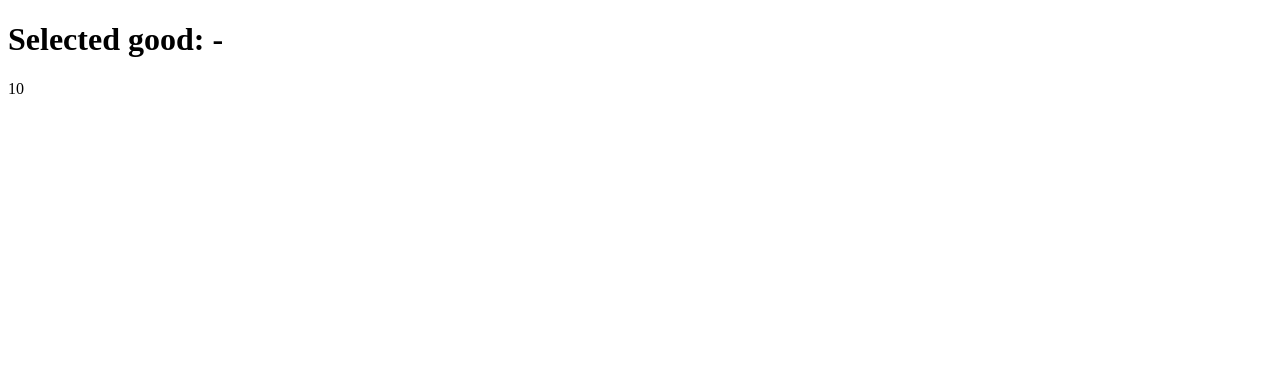
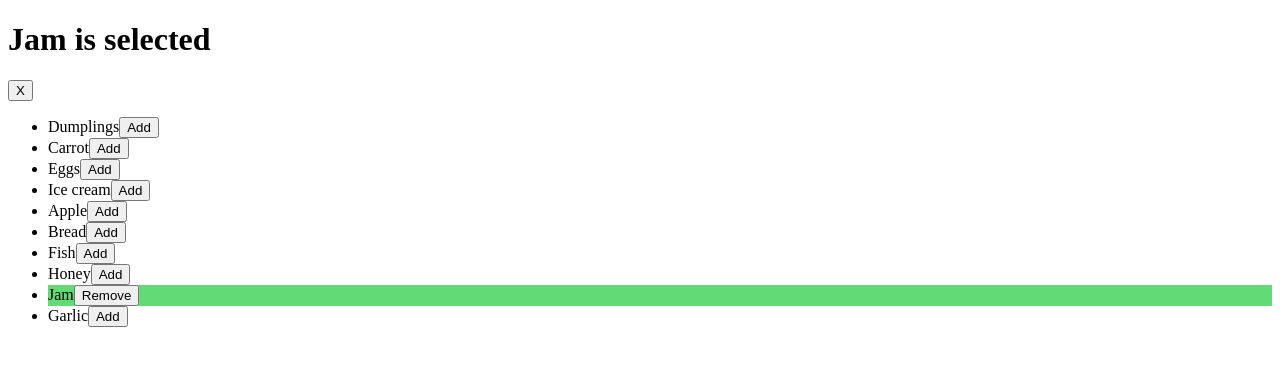
Before and after one commit to mate-academy/react_goods-selector, a React (Create React App) app: page / in a window 1280 px wide. Shown: the top 366 px of the page. Built offline with nearby package versions, Linux system fonts and the light colour scheme.

Commit message:
solution

```diff
--- a/package.json
+++ b/package.json
@@ -10,6 +10,7 @@
     "@types/react": "^17.0.15",
     "@types/react-dom": "^17.0.9",
     "bulma": "^0.9.3",
+    "classnames": "^2.3.1",
     "node-sass": "^6.0.1",
     "react": "^17.0.2",
     "react-dom": "^17.0.2",
--- a/src/App.scss
+++ b/src/App.scss
@@ -1 +1,7 @@
-// styles go here
+.active {
+  background-color: rgb(98, 219, 118);
+}
+
+.disable {
+  display: none;
+}
--- a/src/App.tsx
+++ b/src/App.tsx
@@ -1,4 +1,6 @@
 import React from 'react';
+import classNames from 'classnames';
+
 import './App.scss';
 
 const goodsFromServer: string[] = [
@@ -14,11 +16,108 @@ const goodsFromServer: string[] = [
   'Garlic',
 ];
 
-const App: React.FC = () => (
-  <div className="App">
-    <h1>Selected good: -</h1>
-    {goodsFromServer.length}
-  </div>
-);
+type State = {
+  selectedGoods: string[];
+};
+
+const showSelectedGoods = (goods: string[]): string => {
+  if (goods.length === 1) {
+    return `${goods[0]} is selected`;
+  }
+
+  if (goods.length === 2) {
+    return `${goods[0]} and ${goods[1]} are selected`;
+  }
+
+  let selectedGoods = goods.slice(0, goods.length - 1).join(', ');
+
+  selectedGoods += ` and ${goods[goods.length - 1]} are selected`;
+
+  return selectedGoods;
+};
+
+class App extends React.Component<{}, State> {
+  state = {
+    selectedGoods: ['Jam'],
+  };
+
+  clickOnGoodHandler = (name: string): void => {
+    this.setState(({ selectedGoods }) => ({
+      selectedGoods: [...selectedGoods, name],
+    }));
+  };
+
+  deleteGoodsHandler = (): void => {
+    this.setState({ selectedGoods: [] });
+  };
+
+  removeGoodHandler = (good: string): void => {
+    this.setState(({ selectedGoods }) => ({
+      selectedGoods: selectedGoods.filter(name => name !== good),
+    }));
+  };
+
+  render() {
+    const { selectedGoods } = this.state;
+
+    return (
+      <div className="App">
+        <h1>
+          {selectedGoods.length
+            ? `${showSelectedGoods(selectedGoods)}`
+            : 'No goods selected'}
+        </h1>
+
+        <button
+          type="button"
+          onClick={this.deleteGoodsHandler}
+          className={classNames(
+            { disable: !selectedGoods.length },
+          )}
+        >
+          X
+        </button>
+
+        <ul className="list">
+          {goodsFromServer.map((good) => (
+            <li
+              className={classNames(
+                'list__item',
+                { active: selectedGoods.includes(good) },
+              )}
+              key={good}
+            >
+              {good}
+
+              <button
+                className={classNames(
+                  { disable: selectedGoods.includes(good) },
+                )}
+                type="button"
+                onClick={() => {
+                  this.clickOnGoodHandler(good);
+                }}
+              >
+                Add
+              </button>
+
+              <button
+                className={classNames(
+                  { disable: !selectedGoods.includes(good) },
+                )}
+                type="button"
+                onClick={() => {
+                  this.removeGoodHandler(good);
+                }}
+              >
+                Remove
+              </button>
+            </li>
+          ))}
+        </ul>
+      </div>
+    );
+  }
+}
 
 export default App;
```
Also changed, not shown: 1 other file (tests, documents, lock files or other folders).
